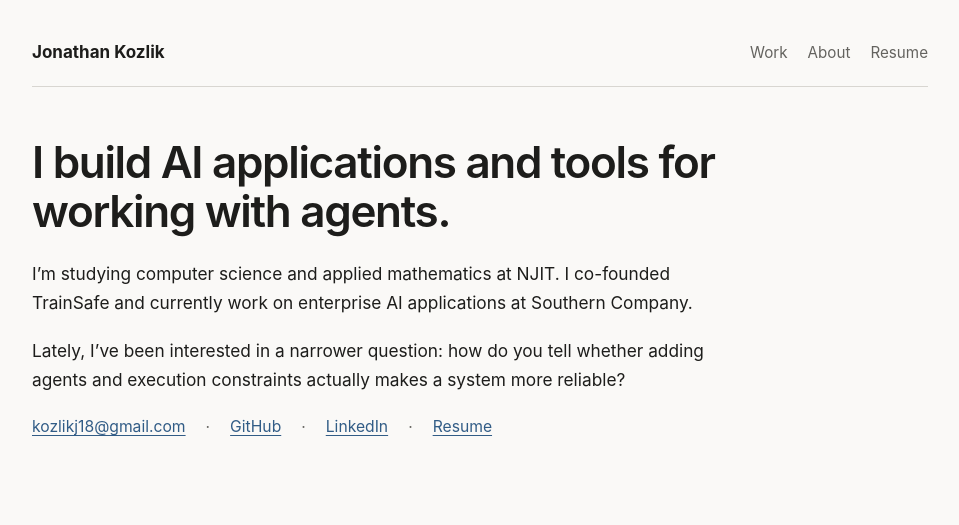
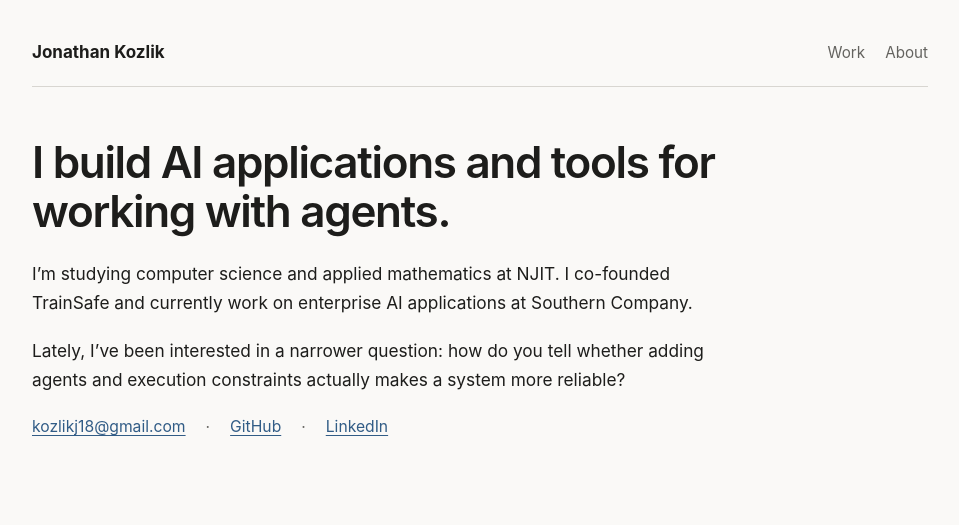
Before and after one commit to jmkozlik/jmkozlik.github.io, a Jekyll site: the page built from index.html, in a window 1280 px wide. Shown: the top 525 px of the page, without its empty margins (160-1119 px from the left). Built offline with Jekyll 4.4.1, drawn with Linux system fonts in a browser that asks for light colours.

Commit message:
Revert "Add resume PDF and link it from the homepage"
This reverts commit 5b988edb74b20210b022bab69f008f1064fddd9e.

```diff
--- a/_config.yml
+++ b/_config.yml
@@ -7,7 +7,7 @@ email: "kozlikj18@gmail.com"
 github_username: "jmkozlik"
 github_url: "https://github.com/jmkozlik"
 linkedin_url: "https://www.linkedin.com/in/jkozlik/"
-resume_url: "/resume.pdf"
+resume_url: ""
 openreview_url: ""
 
 permalink: /:year/:month/:day/:title/
```
Also changed, not shown: 1 other file.
